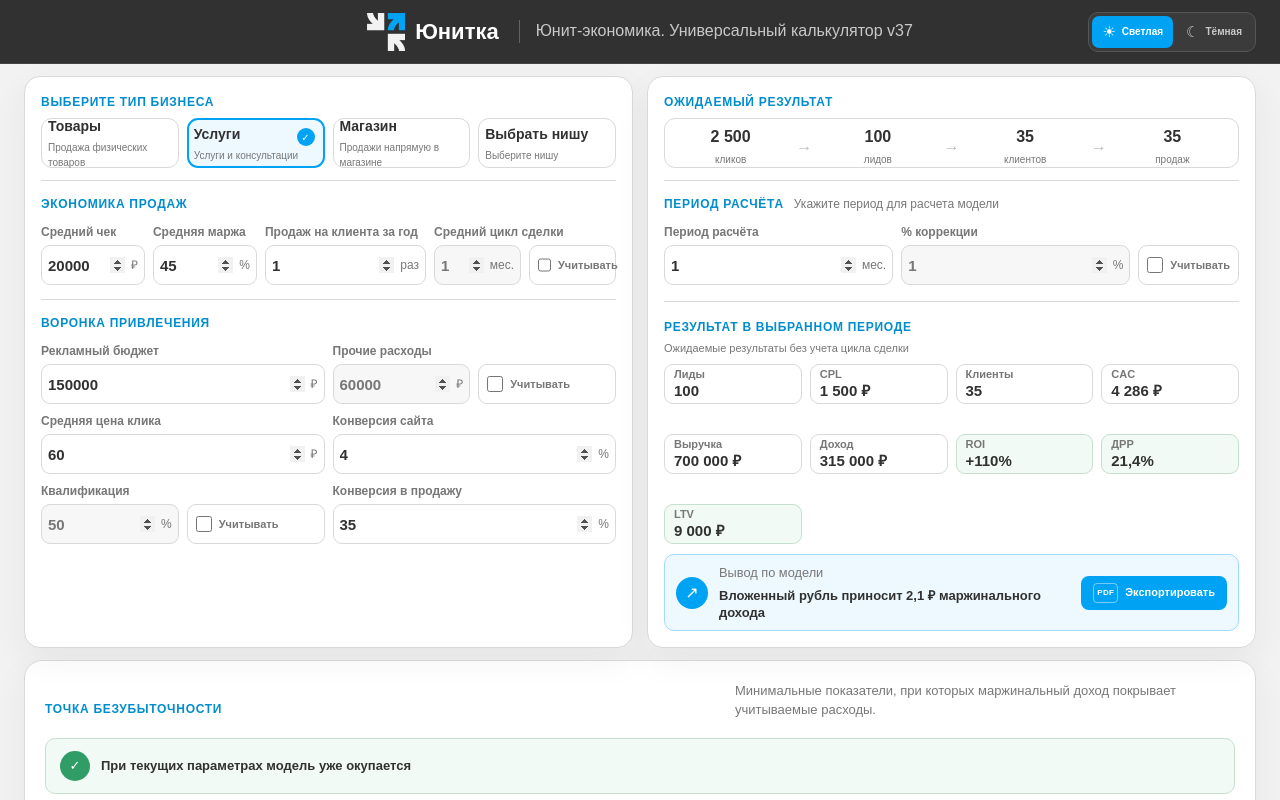
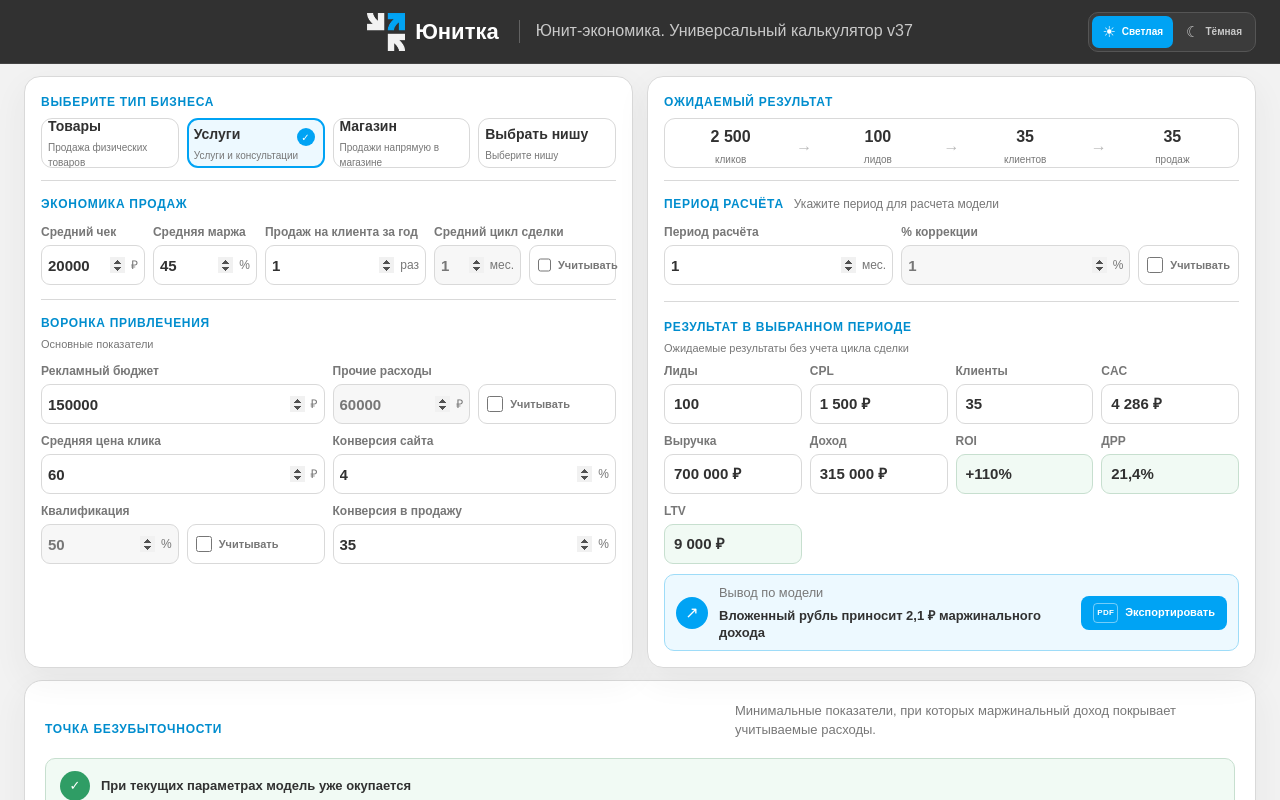
Before and after one commit to wer4d/unitka, a Next.js app: page / in a window 1280 px wide. Shown: the top 800 px of the page. Built offline with nearby package versions, Linux system fonts and the light colour scheme.

Commit message:
Move result labels above metric fields

```diff
--- a/app/globals.css
+++ b/app/globals.css
@@ -81,6 +81,8 @@ button,input,select { font:inherit; } a { color:inherit; text-decoration:none; }
 .niche-menu button:hover { background:var(--accent-soft); color:var(--accent-dark); }
 .input-group+.input-group { border-top:1px solid var(--line); margin-top:16px; padding-top:16px; }
 .group-head { display:flex; align-items:center; gap:13px; margin-bottom:12px; }
+.marketing-heading { display:grid; align-items:initial; gap:5px; }
+.marketing-heading small { color:var(--muted); font-size:11px; line-height:1.4; }
 .group-number { width:34px; height:34px; display:grid; place-items:center; background:var(--accent-soft); color:var(--accent-dark); border-radius:9px; font-size:11px; font-weight:800; }
 h2 { font-size:23px; line-height:1.2; margin:5px 0 18px; letter-spacing:-.02em; }
 .fields { display:grid; gap:9px; }
@@ -122,21 +124,18 @@ h2 { font-size:23px; line-height:1.2; margin:5px 0 18px; letter-spacing:-.02em;
 .period-correction-toggle input { width:16px; height:16px; margin:0; accent-color:var(--accent); }
 .period-correction-toggle:hover { border-color:var(--accent-border); }
 .period-correction-toggle.active { border-color:var(--accent); background:var(--accent-soft); color:var(--accent-dark); }
-.metric-grid { display:grid; grid-template-columns:repeat(4,minmax(0,1fr)); column-gap:9px; row-gap:33px; margin-top:18px; padding-top:18px; border-top:1px solid var(--line); }
+.metric-grid { display:grid; grid-template-columns:repeat(4,minmax(0,1fr)); gap:9px; margin-top:18px; padding-top:18px; border-top:1px solid var(--line); }
 .result-section-heading { display:grid; gap:5px; margin-top:18px; padding-top:18px; border-top:1px solid var(--line); }
 .result-section-heading small { color:var(--muted); font-size:11px; line-height:1.4; }
-.period-result-grid { margin-top:8px; padding-top:0; border-top:0; }
+.period-result-grid { margin-top:6px; padding-top:0; border-top:0; }
 .potential-result { margin-top:14px; padding:0 14px 13px; border:1px solid var(--accent-border); border-radius:12px; background:var(--accent-soft); }
 .potential-result .result-section-heading { margin-top:0; padding-top:14px; border-top:0; }
 .potential-grid { display:grid; grid-template-columns:repeat(4,minmax(0,1fr)); gap:9px; margin-top:12px; }
 .potential-result>p { margin:11px 1px 0; color:var(--muted); font-size:10px; line-height:1.45; }
 .potential-result>p b { color:var(--ink); }
+.metric-item { display:grid; gap:6px; min-width:0; }
 .metric { height:42px; min-height:42px; min-width:0; border:1px solid var(--line); border-radius:9px; background:var(--surface); padding:3px 10px; display:flex; align-items:center; }
-.metric>div { width:100%; min-width:0; }
-.metric small { color:var(--muted); display:block; margin-bottom:3px; font-size:12px; font-weight:800; line-height:1; }.metric b { display:block; font-size:16px; line-height:1.1; white-space:nowrap; }
-.metric.final-evaluation { padding-left:9px; padding-right:9px; }
-.metric.final-evaluation small { white-space:nowrap; font-size:9.5px; letter-spacing:-.04em; }
-.metric.final-evaluation b { font-size:12.5px; }
+.metric b { display:block; font-size:16px; line-height:1.1; white-space:nowrap; }
 .metric.green { border-color:var(--green-border); background:var(--green-soft); }
 .metric.coral { border-color:var(--danger-border); background:var(--danger-soft); }
 .insight { min-height:60px; margin-top:10px; display:flex; align-items:center; gap:11px; border-radius:10px; padding:10px 12px; }
@@ -243,10 +242,10 @@ h2 { font-size:23px; line-height:1.2; margin:5px 0 18px; letter-spacing:-.02em;
   .calculation-period { gap:10px; }
   .period-field,.correction-field { gap:4px; }
   .metric-grid,.result-section-heading { margin-top:16px; padding-top:16px; }
-  .period-result-grid { margin-top:8px; padding-top:0; }
-  .metric-grid { column-gap:8px; row-gap:30px; }
+  .period-result-grid { margin-top:6px; padding-top:0; }
+  .metric-grid { gap:8px; }
+  .metric-item { gap:4px; }
   .metric { height:40px; min-height:40px; padding:3px 9px; }
-  .metric small { margin-bottom:3px; font-size:11px; }
   .metric b { font-size:15px; }
   .insight { min-height:56px; margin-top:10px; padding:8px 11px; }
   .insight>span { width:32px; height:32px; font-size:16px; }
--- a/app/page.tsx
+++ b/app/page.tsx
@@ -141,7 +141,12 @@ function Field({ label, value, suffix, decimal = false, step, onChange }: { labe
 }
 
 function Metric({ label, value, accent }: { label: string; value: string; accent?: "green" | "coral" }) {
-  return <article className={`metric ${accent ?? ""}`}><div><small>{label}</small><b>{value}</b></div></article>;
+  return (
+    <article className="metric-item">
+      <small className="field-label">{label}</small>
+      <div className={`metric ${accent ?? ""}`}><b>{value}</b></div>
+    </article>
+  );
 }
 
 export default function Home() {
@@ -417,7 +422,10 @@ export default function Home() {
           </section>
 
           <section className="input-group marketing-group">
-            <div className="group-head"><span className="step">Воронка привлечения</span></div>
+            <div className="group-head marketing-heading">
+              <span className="step">Воронка привлечения</span>
+              <small>Основные показатели</small>
+            </div>
             <div className="fields marketing-fields">
               <Field label="Рекламный бюджет" value={inputs.budget} suffix="₽" step={10000} onChange={(v) => update("budget", v)} />
               <div className="paired-field other-expenses">
```
